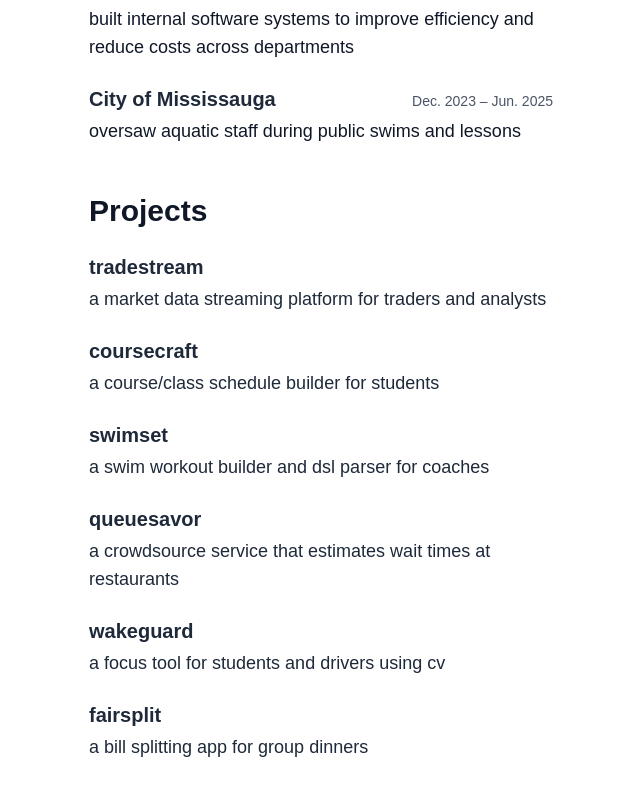
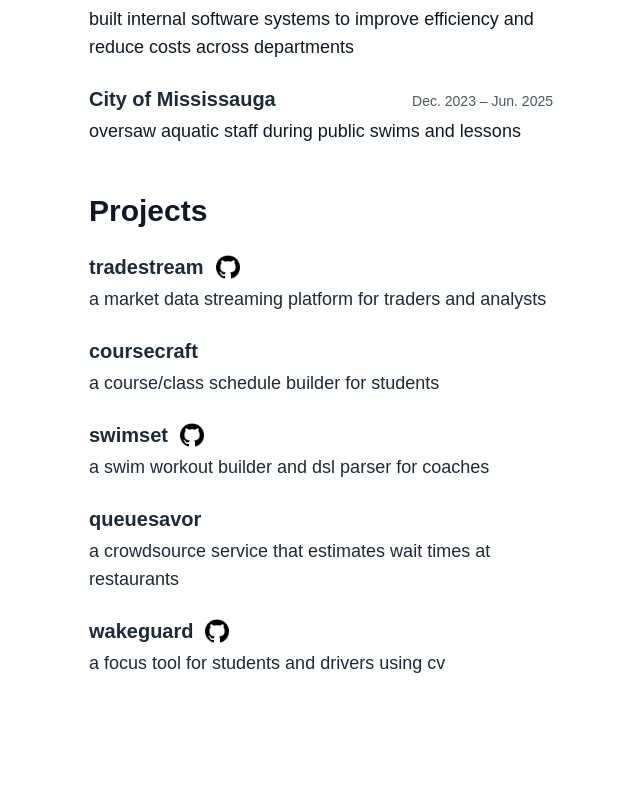
Before and after one commit to seanzhanng/portfolio, a Next.js app: page / in a window 1280 px wide. Shown: the part 539-1334 px from the top of the page, without its empty margins (319-959 px from the left). After the commit the page ends 1264 px from the top, so only its background shows below. Built offline with nearby package versions, Linux system fonts and the light colour scheme.

Commit message:
project links

```diff
--- a/components/Projects.tsx
+++ b/components/Projects.tsx
@@ -10,8 +10,8 @@ export default function Projects() {
       <div className="mb-6">
         <div className="flex items-center gap-3">
           <h3 className="text-xl font-semibold text-gray-800">tradestream</h3>
-          {/* <a
-            href="https://github.com/seanzhanng/TradeStream"
+          <a
+            href="https://github.com/seanzhanng/tradestream"
             target="_blank"
             rel="noopener noreferrer"
           >
@@ -22,7 +22,7 @@ export default function Projects() {
               height={24}
               className="hover:opacity-75 transition-opacity"
             />
-          </a> */}
+          </a>
         </div>
 
         <p className="text-lg mt-1 text-gray-800">
@@ -43,6 +43,19 @@ export default function Projects() {
       <div className="mb-6">
         <div className="flex items-center gap-3">
           <h3 className="text-xl font-semibold text-gray-800">swimset</h3>
+          <a
+            href="https://github.com/seanzhanng/swimset"
+            target="_blank"
+            rel="noopener noreferrer"
+          >
+            <Image
+              src="/github.png"
+              alt="GitHub link"
+              width={24}
+              height={24}
+              className="hover:opacity-75 transition-opacity"
+            />
+          </a>
         </div>
 
         <p className="text-lg mt-1 text-gray-800">
@@ -63,22 +76,25 @@ export default function Projects() {
       <div className="mb-6">
         <div className="flex items-center gap-3">
           <h3 className="text-xl font-semibold text-gray-800">wakeguard</h3>
+          <a
+            href="https://github.com/seanzhanng/wakeguard"
+            target="_blank"
+            rel="noopener noreferrer"
+          >
+            <Image
+              src="/github.png"
+              alt="GitHub link"
+              width={24}
+              height={24}
+              className="hover:opacity-75 transition-opacity"
+            />
+          </a>
         </div>
 
         <p className="text-lg mt-1 text-gray-800">
           a focus tool for students and drivers using cv
         </p>
       </div>
-
-      <div className="mb-6">
-        <div className="flex items-center gap-3">
-          <h3 className="text-xl font-semibold text-gray-800">fairsplit</h3>
-        </div>
-
-        <p className="text-lg mt-1 text-gray-800">
-          a bill splitting app for group dinners
-        </p>
-      </div>
     </section>
   );
 }
```
Also changed, not shown: tsconfig.json (+19 -5 lines).
